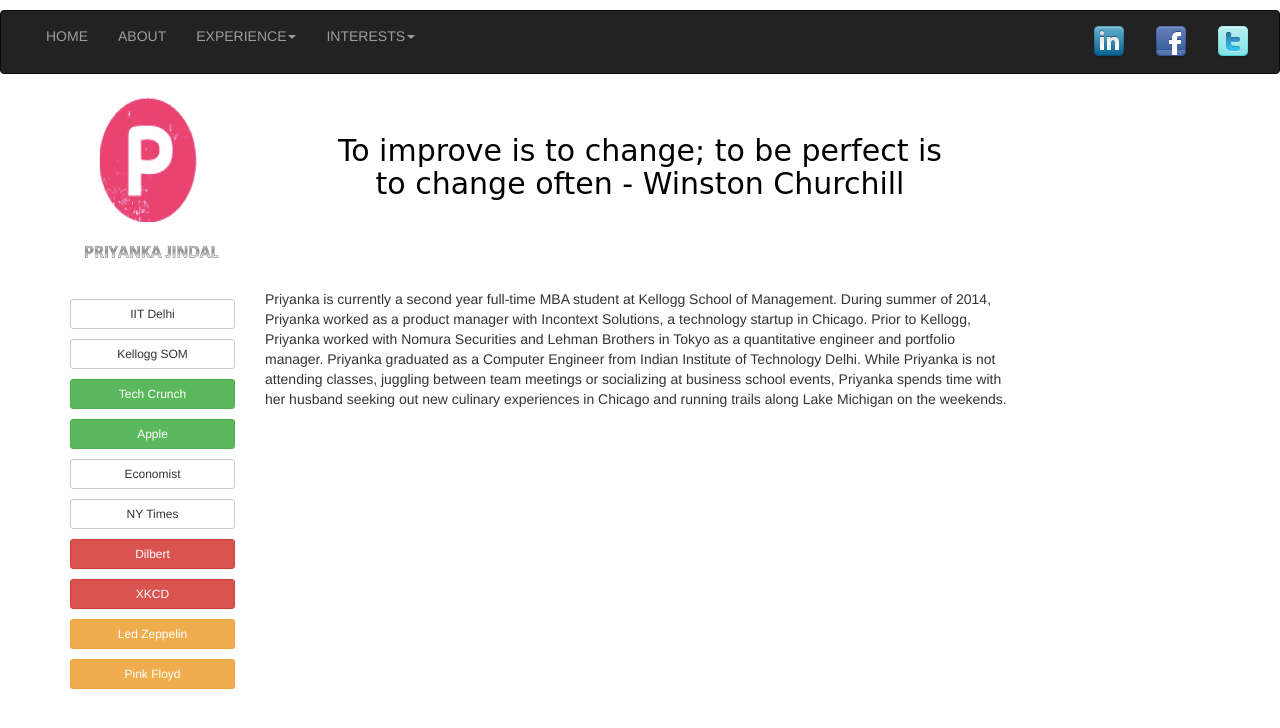
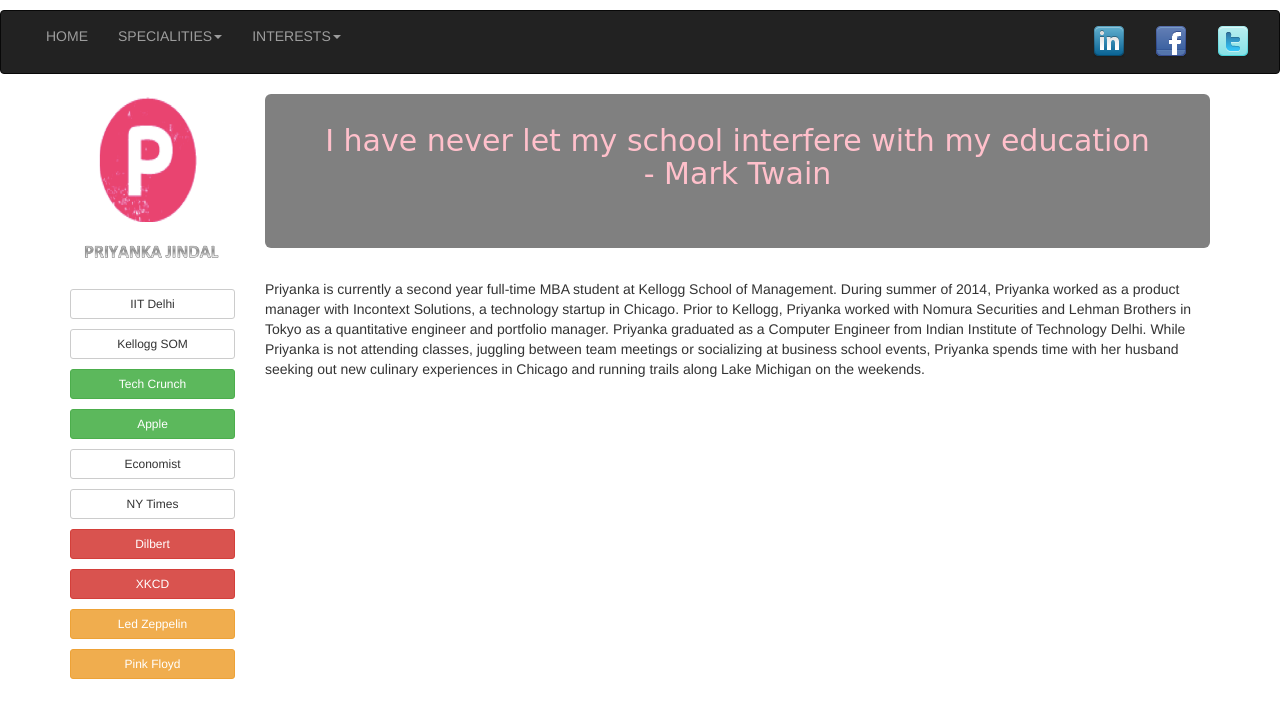
Before and after one commit to priyankajindal/priyankajindal.github.io, a plain HTML site: page index.html in a window 1280 px wide. Drawn offline with nearby package versions, Linux system fonts and the light colour scheme.

Commit message:
Index.html updates

```diff
--- a/index.html
+++ b/index.html
@@ -35,18 +35,19 @@
 
         <li><a href="#">HOME</a></li>
 
-        <li><a href="#">ABOUT</a></li>
-
       <!-- WORK DROPDOWN -->
           <li class="dropdown">
-          <a href="#" class="dropdown-toggle" data-toggle="dropdown" role="button" aria-expanded="false">EXPERIENCE<span class="caret"></span></a>
+          <a href="#" class="dropdown-toggle" data-toggle="dropdown" role="button" aria-expanded="false">SPECIALITIES<span class="caret"></span></a>
           <ul class="dropdown-menu" role="menu">
-            <li><a href="#">PRODUCT DEVELOPMENT</a></li>
+            <li><a href="#">PRODUCT MANAGEMENT</a></li>
 <!-- DIVIDER SEPARATING THE DROPDOWN ITEMS -->
             <li class="divider"></li>
-            <li><a href="#">CORPORATE FINANCE</a></li>
+            <li><a href="#">DATA ANALYTICS</a></li>
+             <li class="divider"></li>
+            <li><a href="#"> FINANCIAL VALUATION</a></li>
           </ul>
         </li>
+
 
 
 <!-- INTERESTS DROPDOWN -->
@@ -123,10 +124,10 @@
         </div>
 
 
-        <div class="col-sm-8">
+        <div class="col-sm-10">
         <!-- Jumbotron -->
             <div class="jumbotron text-center">
-              <h2>  To improve is to change; to be perfect is to change often - Winston Churchill</h2>
+              <h2>  I have never let my school interfere with my education - Mark Twain</h2>
             </div>
         <div class="col-sm-2">
         </div>
@@ -151,14 +152,19 @@
        <p><a href="http://www.pinkfloyd.com/" class="btn btn-sm btn-warning btn-lg btn-block">Pink Floyd</a></p>
 
       </div>
-      <div class="col-sm-8">
+      <div class="col-sm-10">
+         <!--  <h4>Background</h4> -->
+
           <p>Priyanka is currently a second year full-time MBA student at Kellogg School of Management. During summer of 2014, Priyanka worked as a product manager with Incontext Solutions, a technology startup in Chicago. Prior to Kellogg, Priyanka worked with Nomura Securities and Lehman Brothers in Tokyo as a quantitative engineer and portfolio manager. Priyanka graduated as a Computer Engineer from Indian Institute of Technology Delhi. While Priyanka is not attending classes, juggling between team meetings or socializing at business school events, Priyanka spends time with her husband seeking out new culinary experiences in Chicago and running trails along Lake Michigan on the weekends. </p>
         <h4></h4>
         <p></p>
-      </div>
+         </div>
 
-        <div class="col-sm-2">
-        </div>
+       <!--  <div class="col-sm-5">
+          <h4>Experience</h4>
+        <h4></h4>
+        <p></p>
+        </div> -->
 
 
  </div>
--- a/stylesheets/foodstyle.css
+++ b/stylesheets/foodstyle.css
@@ -8,9 +8,9 @@ body {
   background-color: lightgreen;
 
   font-family: cursive;
-  font-size: 36px;
+  font-size: 6px;
   color: black;
-  padding-top: 20px;
+  padding-top: 10px;
 }
 
 .btn-success{
--- a/stylesheets/mystyle.css
+++ b/stylesheets/mystyle.css
@@ -5,11 +5,10 @@ body {
 
 .jumbotron {
 
-  background-color: white;
-
-  font-family: cursive;
-  font-size: 18px;
-  color: black;
-  padding-top: 20px;
+ background-color: gray;
+ font-family: cursive;
+ font-size: 6px;
+ color: pink;
+ padding-top: 10px;
 
 }
```
Also changed, not shown: food.html (+7 -4 lines).
